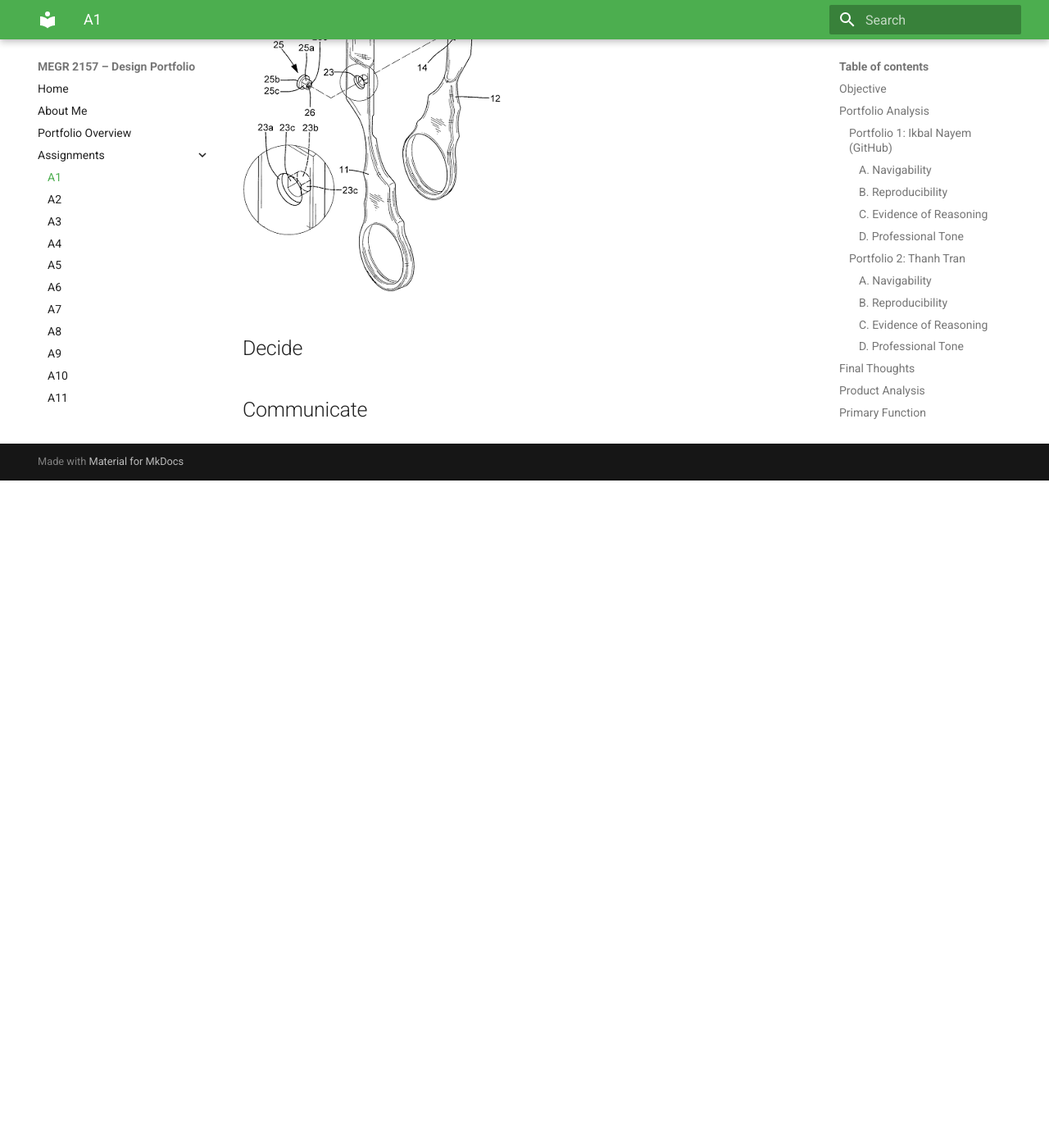
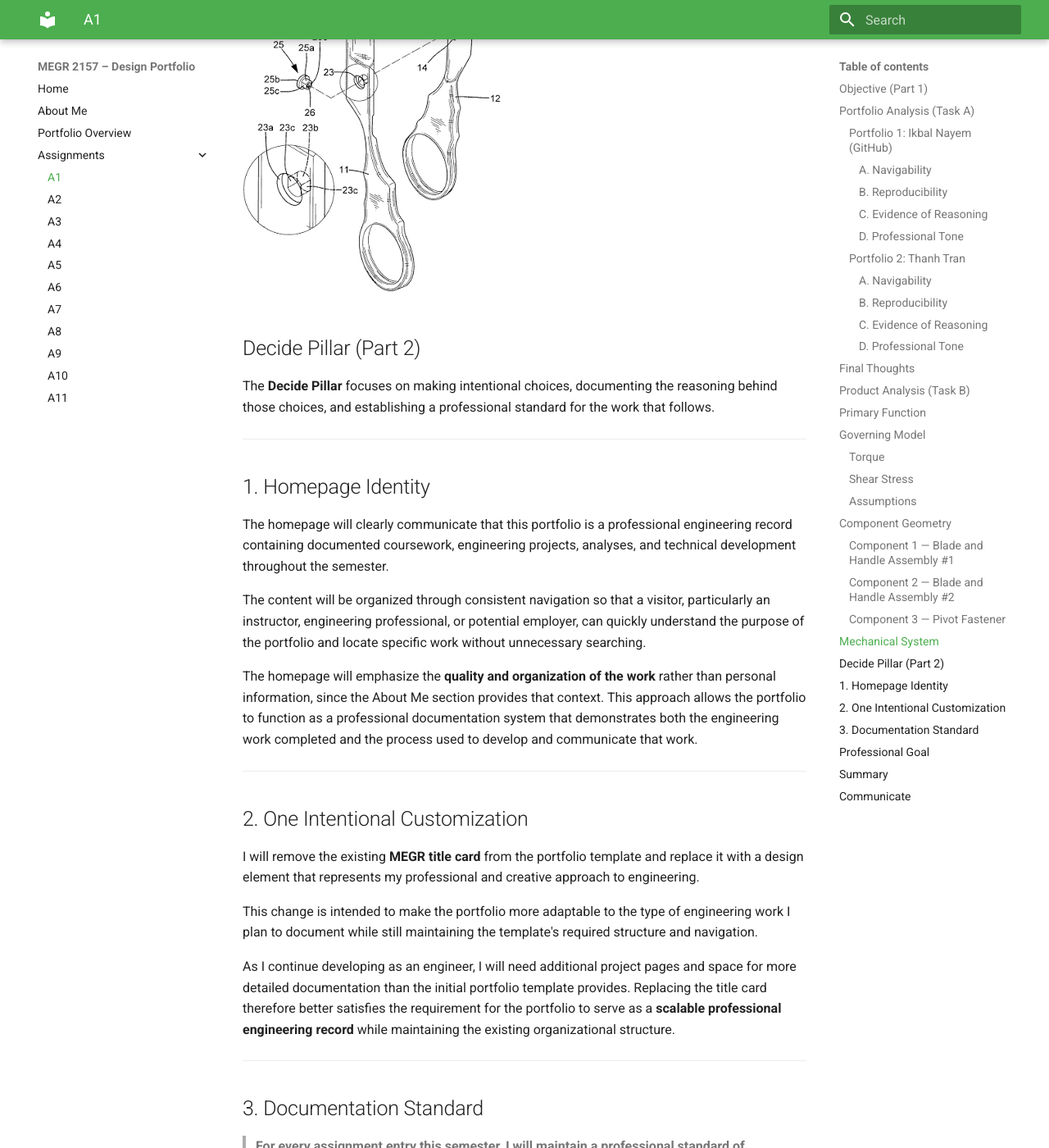
Before and after one commit to gmclean04/Mclean-MEGR-2156-Portfolio, an MkDocs documentation site: the page built from docs/assignments/A01/index.md, in a window 1280 px wide and 1400 px high, scrolled down 5730 px. Shown: the whole window at 82% size. Built offline with MkDocs 1.6.1 and Material for MkDocs 9.7.7, drawn with Linux system fonts in a browser that asks for light colours; before the commit the page ends 6316 px from its top, so only the background shows below that; some of the changed text lies outside the part shown.

Commit message:
Update index.md

```diff
--- a/docs/assignments/A01/index.md
+++ b/docs/assignments/A01/index.md
@@ -2,10 +2,10 @@
 
 ![dream big image](port-testimage.jpg)
 
-## Objective
+## Objective (Part 1)
 The objective of this analysis is to evaluate two engineering portfolios based on four functional requirements: navigability, reproducibility, evidence of reasoning, and professional tone.
 
-## Portfolio Analysis
+## Portfolio Analysis (Task A)
 
 ### Portfolio 1: Ikbal Nayem (GitHub)
 
@@ -57,7 +57,7 @@ For my own portfolio, I will focus on organizing projects so they can be located
 
 
 
-## Product Analysis
+## Product Analysis (Task B)
 ## Primary Function
 
 The primary function of scissors is to convert an applied hand force into a concentrated shearing force that separates a material along a defined cutting path.
@@ -147,7 +147,48 @@ Keeping the pivot close to the cutting edges allows the applied handle force to
 ## Mechanical System
 ![scissor patent](scissor-image.png)
 
-## Decide
+## Decide Pillar (Part 2)
 
+The **Decide Pillar** focuses on making intentional choices, documenting the reasoning behind those choices, and establishing a professional standard for the work that follows.
+
+---
+
+## 1. Homepage Identity
+
+The homepage will clearly communicate that this portfolio is a professional engineering record containing documented coursework, engineering projects, analyses, and technical development throughout the semester.
+
+The content will be organized through consistent navigation so that a visitor, particularly an instructor, engineering professional, or potential employer, can quickly understand the purpose of the portfolio and locate specific work without unnecessary searching.
+
+The homepage will emphasize the **quality and organization of the work** rather than personal information, since the About Me section provides that context. This approach allows the portfolio to function as a professional documentation system that demonstrates both the engineering work completed and the process used to develop and communicate that work.
+
+---
+
+## 2. One Intentional Customization
+
+I will remove the existing **MEGR title card** from the portfolio template and replace it with a design element that represents my professional and creative approach to engineering.
+
+This change is intended to make the portfolio more adaptable to the type of engineering work I plan to document while still maintaining the template's required structure and navigation.
+
+As I continue developing as an engineer, I will need additional project pages and space for more detailed documentation than the initial portfolio template provides. Replacing the title card therefore better satisfies the requirement for the portfolio to serve as a **scalable professional engineering record** while maintaining the existing organizational structure.
+
+---
+
+## 3. Documentation Standard
+
+> **For every assignment entry this semester, I will maintain a professional standard of documentation by clearly explaining my engineering decisions, supporting them with appropriate evidence and technical reasoning, and organizing each submission so that another reader can understand the work without needing additional explanation.**
+
+---
+
+## Professional Goal
+
+Beyond completing individual assignments, I intend to use this portfolio to stay informed about upcoming assignments, course requirements, and important deadlines. Maintaining awareness of what is expected will allow me to plan my time effectively, stay ahead of the course schedule, and produce the highest-quality work possible within the time available.
+
+This approach will allow the portfolio to develop throughout the semester rather than functioning only as a collection of completed assignments. Each entry will contribute to a larger professional record of my development as an engineer.
+
+---
+
+## Summary
+
+| Decision | Choice | Purpose |
 
 ## Communicate
```
